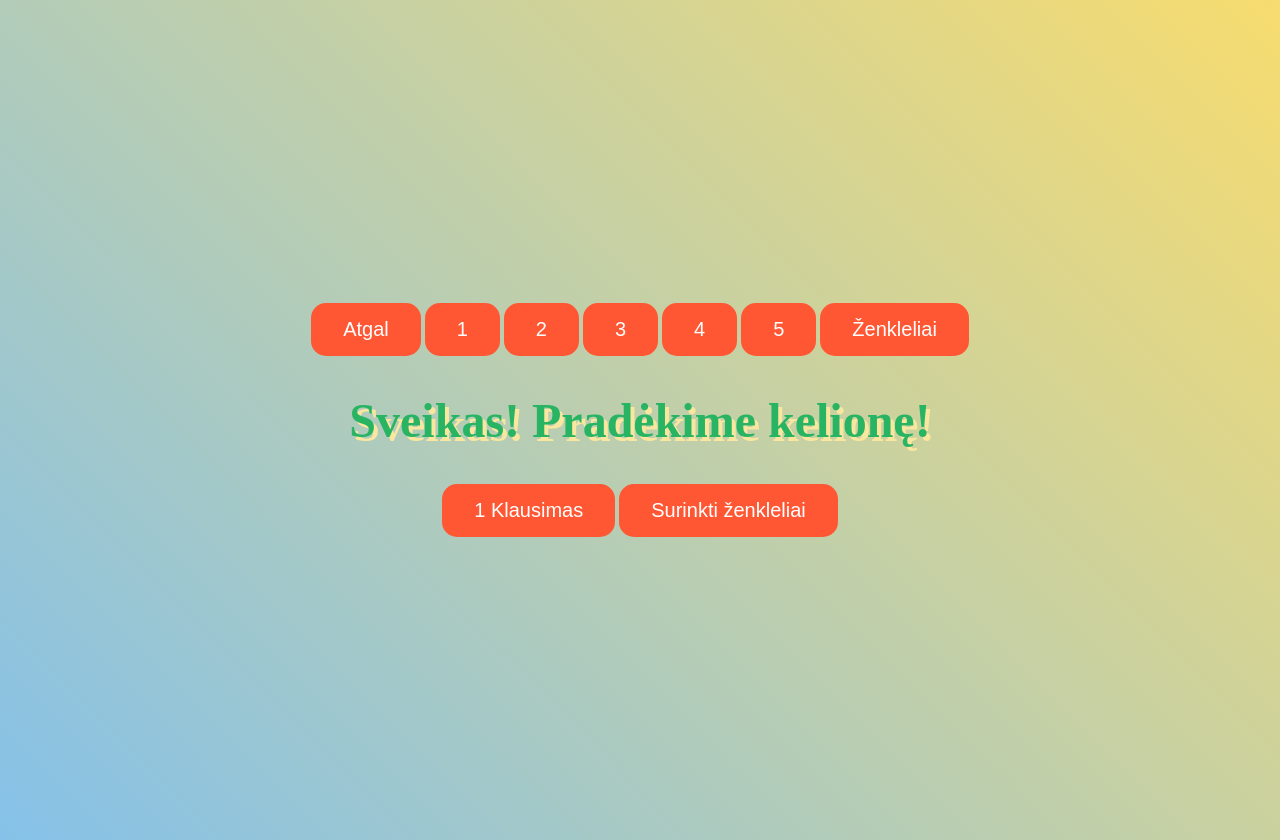
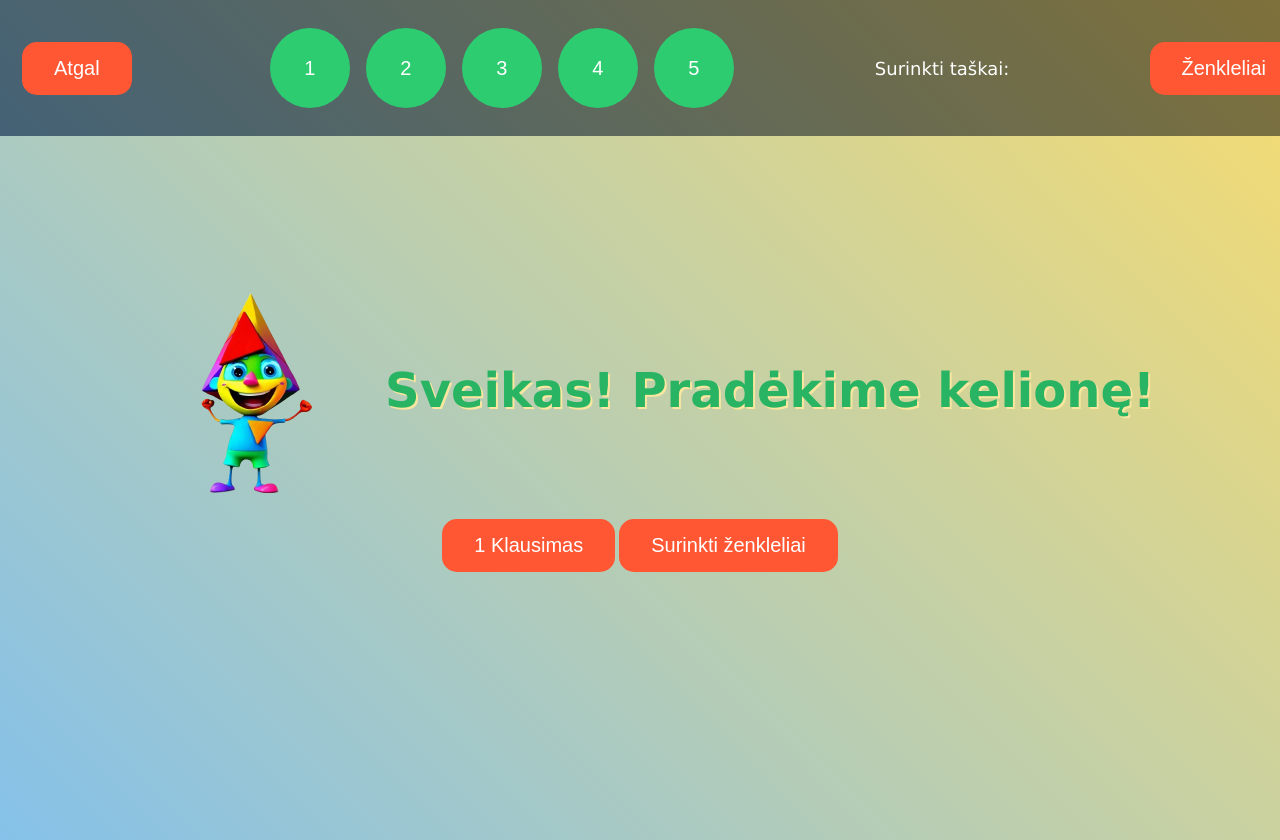
Before and after one commit to victory08d/bakis, a React (Create React App) app in the folder front/app/: page /welcome in a window 1280 px wide. Built offline with nearby package versions, Linux system fonts and the light colour scheme.

Commit message:
css update

```diff
--- a/front/app/src/App.css
+++ b/front/app/src/App.css
@@ -3,12 +3,15 @@
 }
 
 body {
-  font-family: 'Comic Neue', cursive; /* A playful font family */
-  background: linear-gradient(45deg, #85C1E9, #F7DC6F); /* Bright and engaging background gradient */
+  font-family: 'Comic Neue', Verdana, Geneva, Tahoma, sans-serif;
+  /* A playful font family */
+  background: linear-gradient(45deg, #85C1E9, #F7DC6F);
+  /* Bright and engaging background gradient */
   color: #333;
   text-align: center;
   padding: 20px;
-  min-height: 100vh; /* Full height */
+  min-height: 100vh;
+  /* Full height */
   display: flex;
   flex-direction: column;
   justify-content: center;
@@ -16,50 +19,98 @@ body {
 }
 
 button {
-  background-color: #FF5733; /* Bright orange */
+  background-color: #FF5733;
+  /* Bright orange */
   border: none;
   color: white;
   padding: 15px 32px;
   text-align: center;
   text-decoration: none;
   display: inline-block;
-  font-size: 20px; /* Larger font size for readability */
+  font-size: 20px;
+  /* Larger font size for readability */
   margin: 4px 2px;
-  transition: background-color 0.3s, transform 0.3s, rotate 0.2s; /* Added rotate transition */
+  transition: background-color 0.3s, transform 0.3s, rotate 0.2s;
+  /* Added rotate transition */
   cursor: pointer;
-  border-radius: 15px; /* More rounded corners */
+  border-radius: 15px;
+  /* More rounded corners */
   outline: none;
 }
 
 button:hover {
-  background-color: #FFC300; /* Brighter yellow */
-  transform: scale(1.1) rotate(-10deg); /* Scale and playful rotation */
+  background-color: #FFC300;
+  /* Brighter yellow */
+  transform: scale(1.1) rotate(-10deg);
+  /* Scale and playful rotation */
 }
 
+
 input[type="text"] {
-  padding: 15px; /* More padding for bigger touch targets */
-  margin: 10px auto; /* Auto margin for center alignment */
-  border-radius: 15px; /* Rounded corners */
-  border: 2px dashed #FFC300; /* Dashed, colorful border */
+  padding: 15px;
+  /* More padding for bigger touch targets */
+  margin: 10px auto;
+  /* Auto margin for center alignment */
+  border-radius: 15px;
+  /* Rounded corners */
+  border: 2px dashed #FFC300;
+  /* Dashed, colorful border */
   display: block;
-  width: 80%; /* Adjusted width for better layout */
-  font-size: 18px; /* Larger font size */
-  color: #6C3483; /* Fun text color */
+  width: 80%;
+  /* Adjusted width for better layout */
+  font-size: 18px;
+  /* Larger font size */
+  color: #6C3483;
+  /* Fun text color */
 }
 
 input[type="password"] {
-  padding: 15px; /* More padding for bigger touch targets */
-  margin: 10px auto; /* Auto margin for center alignment */
-  border-radius: 15px; /* Rounded corners */
-  border: 2px dashed #FFC300; /* Dashed, colorful border */
+  padding: 15px;
+  /* More padding for bigger touch targets */
+  margin: 10px auto;
+  /* Auto margin for center alignment */
+  border-radius: 15px;
+  /* Rounded corners */
+  border: 2px dashed #FFC300;
+  /* Dashed, colorful border */
   display: block;
-  width: 80%; /* Adjusted width for better layout */
-  font-size: 18px; /* Larger font size */
-  color: #6C3483; /* Fun text color */
+  width: 80%;
+  /* Adjusted width for better layout */
+  font-size: 18px;
+  /* Larger font size */
+  color: #6C3483;
+  /* Fun text color */
 }
 
 h1 {
-  color: #28B463; /* Bright green */
-  font-size: 48px; /* Larger size for heading */
-  text-shadow: 4px 4px 0px #F9E79F; /* Shadow effect for depth */
+  color: #28B463;
+  /* Bright green */
+  font-size: 48px;
+  /* Larger size for heading */
+  text-shadow: 2px 2px 0px #F9E79F;
+  /* Shadow effect for depth */
 }
+
+h2 {
+  color: #28B463;
+  /* Bright green */
+  font-size: 36px;
+  /* Larger size for heading */
+  text-shadow: 4px 4px 0px #F9E79F;
+  /* Shadow effect for depth */
+}
+
+.content {
+  display: flex;
+  /* Enables Flexbox layout */
+  align-items: center;
+  /* Vertically centers the items in the container */
+  justify-content: flex-start;
+  /* Aligns items to the start of the flex-direction, keeping items left-aligned */
+}
+
+.content img {
+  margin-right: 10px;
+  /* Adds some space between the image and the text */
+  width: 250px;
+}
--- a/front/app/src/App.js
+++ b/front/app/src/App.js
@@ -6,6 +6,7 @@ import SignUp from './comp/SignUp';
 import Welcome from './comp/Welcome';
 import MathQuestion from './comp/MathQuestion';
 import './App.css';
+import './comp/Header.css';
 //import Header from './comp/Header';
 import IslandPage1 from './comp/Island1';
 import IslandPage2 from './comp/Island2';
@@ -13,8 +14,9 @@ import IslandPage3 from './comp/Island3';
 import IslandPage4 from './comp/Island4';
 import IslandPage5 from './comp/Island5';
 import ExercisePage from './comp/ExercisePage';
-import BadgesPage from './comp/Badges';
+import Badges from './comp/Badges';
 import HeaderWrapper from './comp/HeaderWrapper';
+
 
 function App() {
     const [hasBadge, setHasBadge] = useState(false);
@@ -29,7 +31,7 @@ function App() {
                     {/*<Route path="/signin" element={<SignIn />} />*/}
                     <Route path="/welcome" element={<Welcome hasBadge={hasBadge} />} />
                     <Route path="/math-question" element={<MathQuestion setHasBadge={setHasBadge} />} />
-                    <Route path="/BadgesPage" element={<BadgesPage />} />
+                    <Route path="/badges" element={<Badges />} />
                     <Route path="/island1" element={<IslandPage1 />} />
                     <Route path="/exercise/:id" component={ExercisePage} />
                     <Route path="/island2" element={<IslandPage2 />} />
@@ -37,6 +39,7 @@ function App() {
                     <Route path="/island4" element={<IslandPage4 />} />
                     <Route path="/island5" element={<IslandPage5 />} />
                 </Routes>
+
             </div>
         </Router>
     );
--- a/front/app/src/comp/Header.css
+++ b/front/app/src/comp/Header.css
@@ -1,33 +1,70 @@
-/* In src/App.css or src/components/Header.css */
 .header {
     display: flex;
     justify-content: space-between;
     align-items: center;
     width: 100%;
-    padding: 10px 20px;
-    background: #333; /* Dark background for the header */
+    padding: 20px 20px;
+    background: linear-gradient(45deg, #446276, #807139);
+    /* Dark background with fun icons or patterns can be added */
     color: white;
-  }
-
-.header button {
-    padding: 8px 16px;
-    margin-right: 5px;
-    border: none;
-    background-color: #007BFF;
-    color: white;
-    border-radius: 50%; /* Makes buttons round */
-    cursor: pointer;
+    position: fixed;
+    /* Makes the header stay at the top */
+    top: 0;
+    left: 0;
+    z-index: 1000;
+    /* Ensures the header is above other content */
 }
 
-.header button:hover {
-    background-color: #0056b3;
+.button-group button {
+    background-color: #2ECC71;
+    /* Fun bright blue */
+    color: white;
+    border-radius: 50%;
+    /* Keeps buttons round */
+    width: 80px;
+    height: 80px;
+    padding: 5px 5px;
+    display: inline-flex;
+    justify-content: center;
+    align-items: center;
+    margin: 8px 8px;
+    /* Adjust spacing between buttons */
+    cursor: pointer;
+    transition: transform 0.3s, background-color 0.3s;
 }
 
-.round-button {
-    width: 40px; /* Fixed width for round buttons */
-    height: 40px; /* Fixed height for round buttons */
-    line-height: 40px; /* Centers the text vertically */
-    text-align: center;
+.button-group button:hover {
+    transform: scale(1.3);
+    /* Fun scaling effect on hover */
+    background-color: #186A3B;
+    /* Darker blue on hover */
 }
 
-/* Optional: customize specific buttons if needed */
+#back-button,
+#badge-button {
+    background-color: #FF5733;
+    /* Bright orange */
+    border: none;
+    color: white;
+    padding: 15px 32px;
+    text-align: center;
+    text-decoration: none;
+    display: inline-block;
+    font-size: 20px;
+    /* Larger font size for readability */
+    margin: 4px 2px;
+    transition: background-color 0.3s, transform 0.3s, rotate 0.2s;
+    /* Added rotate transition */
+    cursor: pointer;
+    border-radius: 15px;
+    /* More rounded corners */
+    outline: none;
+}
+
+#back-button:hover,
+#badge-button:hover {
+    background-color: #FFC300;
+    /* Yellow on hover */
+    transform: translateY(-2px);
+    /* Slight lift effect on hover */
+}
--- a/front/app/src/comp/Header.js
+++ b/front/app/src/comp/Header.js
@@ -10,15 +10,19 @@ function Header() {
 
     return (
         <div className="header">
-            <button onClick={() => handleNavigate(-1)}>Atgal</button>
-            {[1, 2, 3, 4, 5].map((num) => (
-                <button key={num} className="round-button" onClick={() => handleNavigate(`/island${num}`)}>
-                    {num}
-                </button>
-            ))}
-            <button onClick={() => handleNavigate('/badges')}>Ženkleliai</button>
+            <button id="back-button" onClick={() => handleNavigate(-1)}>Atgal</button> {/* Back button with id for specific styling */}
+            <div className="button-group"> {/* Encapsulate round buttons in a div for grouped styling */}
+                {[1, 2, 3, 4, 5].map((num) => (
+                    <button key={num} className="round-button" onClick={() => handleNavigate(`/island${num}`)}>
+                        {num}
+                    </button>
+                ))}
+            </div>
+            <span style={{ marginLeft: '5px', marginRight: '10px', color: 'white', fontSize: '18px', alignSelf: 'center' }}>Surinkti taškai:</span>
+            <button id="badge-button" onClick={() => handleNavigate('/badges')}>Ženkleliai</button> {/* Badge button with id for specific styling */}
         </div>
     );
+
 }
 
 export default Header;
--- a/front/app/src/comp/Welcome.js
+++ b/front/app/src/comp/Welcome.js
@@ -1,13 +1,18 @@
 import React from 'react';
 import { useNavigate } from 'react-router-dom';
+import logo from './logo.png';
 
 function Welcome() {
     let navigate = useNavigate();
     return (
         <div className="welcome">
-            <h1>Sveikas! Pradėkime kelionę!</h1>
-            <button onClick={() => navigate('/math-question')}>1 Klausimas</button>
-            <button onClick={() => navigate('/badges')}>Surinkti ženkleliai</button>
+            <div class="content">
+                <img src={logo} alt="Welcome Logo" />
+                <h1>Sveikas! Pradėkime kelionę!</h1>
+            </div>
+
+            <button id="button2" onClick={() => navigate('/math-question')}>1 Klausimas</button>
+            <button id="button2" onClick={() => navigate('/badges')}>Surinkti ženkleliai</button>
         </div>
     );
 }
```
Also changed, not shown: 1 other file (tests, documents, lock files or other folders).
